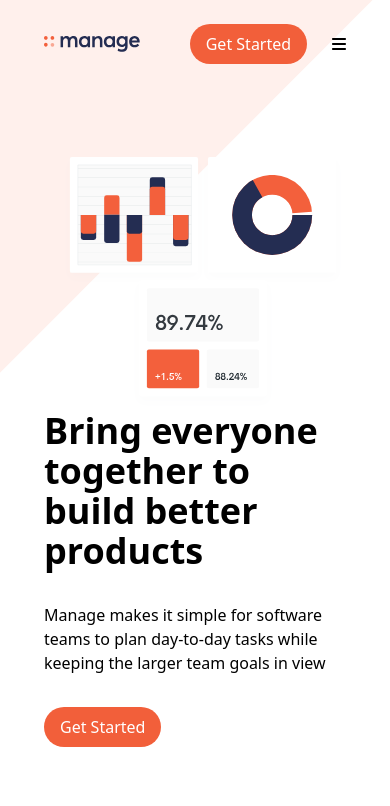
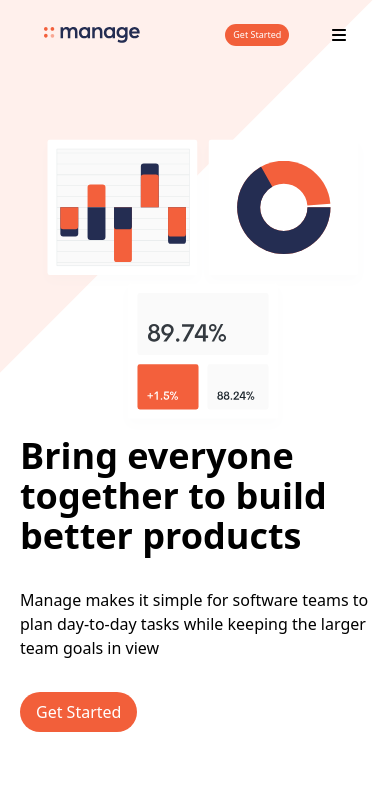
Before and after one commit to Eisha215/Manage-site, a website: page src/index.html in a window 390 px wide. Shown: the top 806 px of the page. Drawn offline with Linux system fonts and the light colour scheme.

Commit message:
some tweaks

```diff
--- a/src/index.html
+++ b/src/index.html
@@ -13,7 +13,7 @@
   </h1>
 </body> -->
 <body class="bg-contain" style="background: url('./assets/Images/bg-tablet-pattern.svg'); background-repeat: no-repeat; background-position: 90% -23em;">
-    <nav class="relative mx-5 sm:mx-24 lg:mx-32  p-6">
+    <nav class="relative mx-5 sm:mx-24 lg:mx-32  p-6 ">
         <div class="flex justify-between items-center  ">
             <div class="logo">
                 <img src="./assets/Images/logo.svg" class="w-24">
@@ -41,9 +41,9 @@
                     </li>
                 </ul>
             </div>
-                <button class="rounded-full start-btn bg-orange text-[#ffff] px-4 py-2">Get Started</button>
+                <button class="rounded-full start-btn bg-orange text-[#ffff] sm:px-4 text-[9px] sm:text-sm px-2 py-1 sm:py-2">Get Started</button>
 
-                <button id="menu-btn" name="menu-button" onclick="ToggleMenu()" class=" block sm:hidden focus:outline-none">
+                <button id="menu-btn" name="menu-button" onclick="ToggleMenu()" class=" block md:hidden focus:outline-none">
                    <svg xmlns="http://www.w3.org/2000/svg" height="1em" viewBox="0 0 448 512"><!--! Font Awesome Free 6.4.0 by @fontawesome - https://fontawesome.com License - https://fontawesome.com/license (Commercial License) Copyright 2023 Fonticons, Inc. --><path d="M0 96C0 78.3 14.3 64 32 64H416c17.7 0 32 14.3 32 32s-14.3 32-32 32H32C14.3 128 0 113.7 0 96zM0 256c0-17.7 14.3-32 32-32H416c17.7 0 32 14.3 32 32s-14.3 32-32 32H32c-17.7 0-32-14.3-32-32zM448 416c0 17.7-14.3 32-32 32H32c-17.7 0-32-14.3-32-32s14.3-32 32-32H416c17.7 0 32 14.3 32 32z"/></svg>
                 </button>
 
@@ -62,7 +62,7 @@
 
     <div class="hero-section relative">
         <div class="mx-5 sm:mx-24 lg:mx-32 mt-10">
-            <div class="flex flex-col-reverse md:flex-row px-6 justify-center items-center mx-auto space-x-4">
+            <div class="flex flex-col-reverse md:flex-row sm:px-6 justify-center items-center mx-auto space-x-4">
                 <div class="md:w-[50%]">
                     <h1 class="text-4xl font-extrabold">
                         Bring everyone  together to build better products
@@ -83,7 +83,7 @@
 
     <div class="faqs">
         <div class="mx-5 sm:mx-24 lg:mx-32 mt-10">
-            <div class="flex flex-col-reverse sm:flex-row justify-center items-center mx-auto px-6 space-x-4 md:flex-row">
+            <div class="flex flex-col-reverse sm:flex-row justify-center items-center mx-auto sm:px-6 sm:space-x-4 md:flex-row">
                 <div class="faq">
                     <h1 class="text-4xl font-extrabold">What's different about Manage?</h1>
                     <p class="my-8 text-base font-light " >Manage provides all the functionality that your team needs, without the complexity. Our software is tailor-made for modern digital product teams.</p>
@@ -117,7 +117,7 @@
     <div class="user-section mt-20">
         <div class="mx-5 sm:mx-24 lg:mx-32">
             <h1 class="text-4xl font-extrabold text-center mb-32">What's different about Manage?</h1>
-            <div class="flex flex-col md:flex-row justify-center items-center px-10 gap-10">
+            <div class="flex flex-col md:flex-row justify-center items-center sm:px-10 gap-10">
                 <div class="bg-[#f7f5f4] p-7 w-full md:w-1/3 mx-auto">
                     <img src="./assets/Images/avatar-anisha.png" class="w-16 -mt-14  mx-auto">
                     <h3>Anisha Li</h3>
```
Also changed, not shown: dist/output.css.
